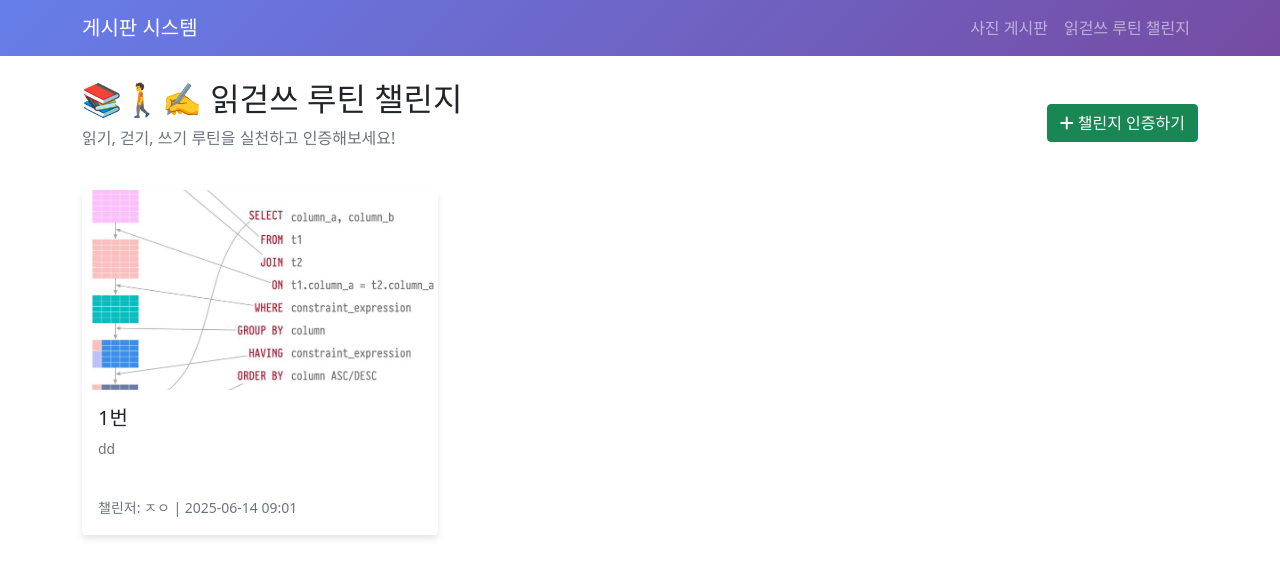
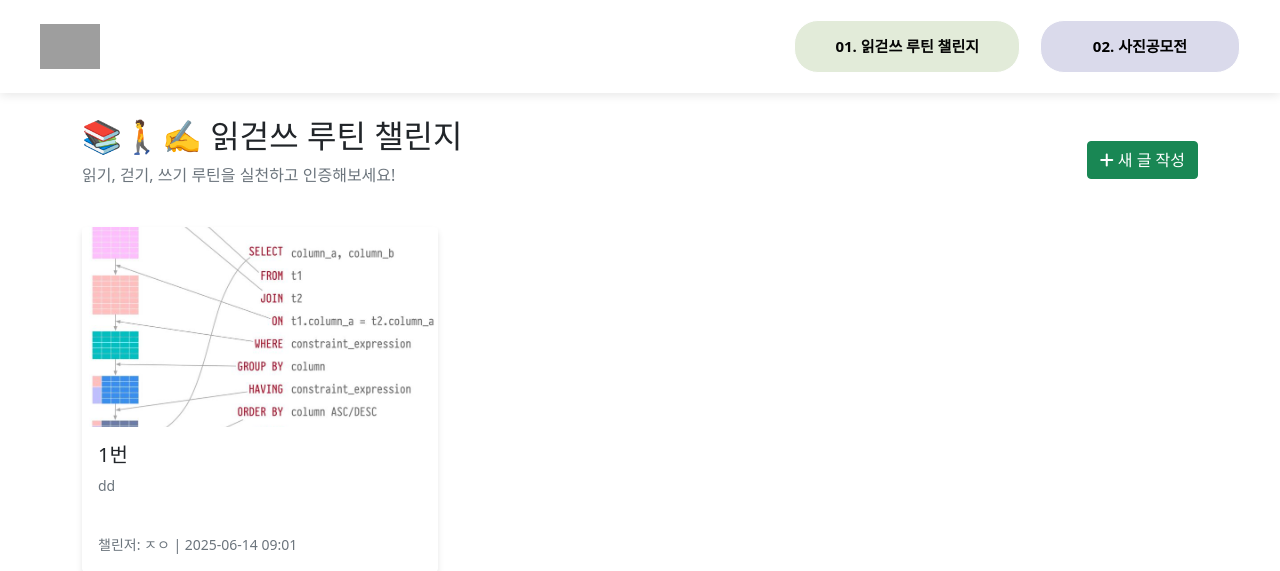
Before and after one commit to MichaelYcCho/django-board, a Django app: page /routine/ in a window 1280 px wide. Shown: the top 571 px of the page. Run offline with Django 5.2, Linux system fonts and the light colour scheme; data comes from the database, SQL or seed files in the repository; parts of the project's set-up code (start-up, migrations or seed data) failed here and were passed over; some libraries are stand-ins or nearby versions; grey boxes are pictures that could not be loaded.

Commit message:
feat: List 작성

```diff
--- a/templates/base.html
+++ b/templates/base.html
@@ -45,9 +45,112 @@
         .btn-primary:hover {
             background: linear-gradient(135deg, #5a67d8 0%, #6b46c1 100%);
         }
-        .navbar {
-            background: linear-gradient(135deg, #667eea 0%, #764ba2 100%) !important;
+
+        /* 새로운 네비게이션 스타일 */
+        .custom-nav {
+            background-color: rgb(255, 255, 255);
+            width: 100%;
+            padding: 20px 0;
+            box-shadow: 0 2px 10px rgba(0, 0, 0, 0.1);
+            position: sticky;
+            top: 0;
+            z-index: 1000;
         }
+        .nav-content {
+            max-width: 1400px;
+            margin: 0 auto;
+            display: flex;
+            align-items: center;
+            justify-content: space-between;
+            padding: 0 40px;
+        }
+        .logo {
+            display: flex;
+            align-items: center;
+            text-decoration: none;
+            color: #333;
+        }
+        .logo img {
+            height: 45px;
+            width: auto;
+            object-fit: contain;
+            margin-right: 15px;
+        }
+        .logo-text {
+            font-size: 22px;
+            font-weight: bold;
+            color: #333;
+            text-decoration: none;
+        }
+        .nav-buttons {
+            display: flex;
+            gap: 20px;
+            align-items: center;
+        }
+        .nav-btn {
+            display: flex;
+            align-items: center;
+            justify-content: center;
+            padding: 14px 40px;
+            border-radius: 24px;
+            text-decoration: none;
+            font-weight: 600;
+            font-size: 15px;
+            transition: all 0.3s ease;
+            border: 1px solid rgb(255, 255, 255);
+            min-width: 200px;
+            text-align: center;
+            white-space: nowrap;
+        }
+        .nav-btn-routine {
+            background-color: rgb(226, 235, 217);
+            color: rgb(5, 5, 5);
+        }
+        .nav-btn-routine:hover {
+            background-color: rgb(210, 225, 195);
+            color: rgb(5, 5, 5);
+            transform: translateY(-2px);
+            box-shadow: 0 6px 20px rgba(226, 235, 217, 0.4);
+        }
+        .nav-btn-photo {
+            background-color: rgb(218, 218, 235);
+            color: rgb(0, 0, 0);
+        }
+        .nav-btn-photo:hover {
+            background-color: rgb(200, 200, 220);
+            color: rgb(0, 0, 0);
+            transform: translateY(-2px);
+            box-shadow: 0 6px 20px rgba(218, 218, 235, 0.4);
+        }
+
+        @media (max-width: 1200px) {
+            .nav-content {
+                padding: 0 20px;
+            }
+            .nav-btn {
+                min-width: 180px;
+                padding: 12px 30px;
+            }
+        }
+
+        @media (max-width: 768px) {
+            .nav-content {
+                flex-direction: column;
+                gap: 20px;
+                padding: 0 15px;
+            }
+            .nav-buttons {
+                flex-direction: column;
+                width: 100%;
+                gap: 15px;
+            }
+            .nav-btn {
+                width: 100%;
+                max-width: 350px;
+                min-width: unset;
+            }
+        }
+
         .inline-error {
             background-color: #f8d7da;
             border: 1px solid #f5c6cb;
@@ -67,12 +170,19 @@
     </style>
 </head>
 <body>
-    <nav class="navbar navbar-expand-lg navbar-dark">
-        <div class="container">
-            <a class="navbar-brand" href="/">게시판 시스템</a>
-            <div class="navbar-nav ms-auto">
-                <a class="nav-link" href="/photo/">사진 게시판</a>
-                <a class="nav-link" href="/routine/">읽걷쓰 루틴 챌린지</a>
+    <nav class="custom-nav">
+        <div class="nav-content">
+            <a href="/" class="logo">
+                <img src="https://estedu-img.s3.ap-northeast-2.amazonaws.com/main_icon.png" alt="로고">
+            </a>
+
+            <div class="nav-buttons">
+                <a href="/routine/" class="nav-btn nav-btn-routine">
+                    01. 읽걷쓰 루틴 챌린지
+                </a>
+                <a href="/photo/" class="nav-btn nav-btn-photo">
+                    02. 사진공모전
+                </a>
             </div>
         </div>
     </nav>
--- a/templates/board_routine/list.html
+++ b/templates/board_routine/list.html
@@ -9,7 +9,7 @@
         <p class="text-muted">읽기, 걷기, 쓰기 루틴을 실천하고 인증해보세요!</p>
     </div>
     <a href="{% url 'board_routine:create' %}" class="btn btn-success">
-        <i class="fas fa-plus"></i> 챌린지 인증하기
+        <i class="fas fa-plus"></i> 새 글 작성
     </a>
 </div>
 
```
